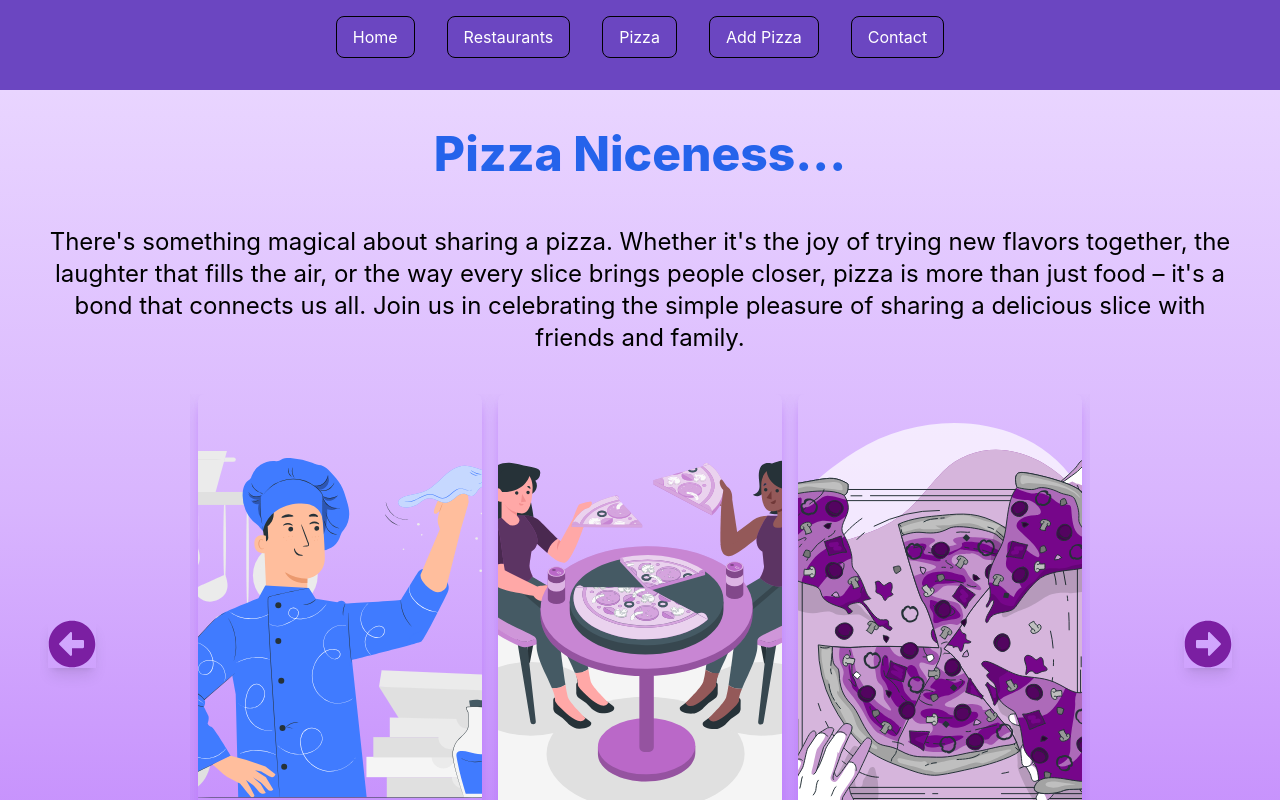
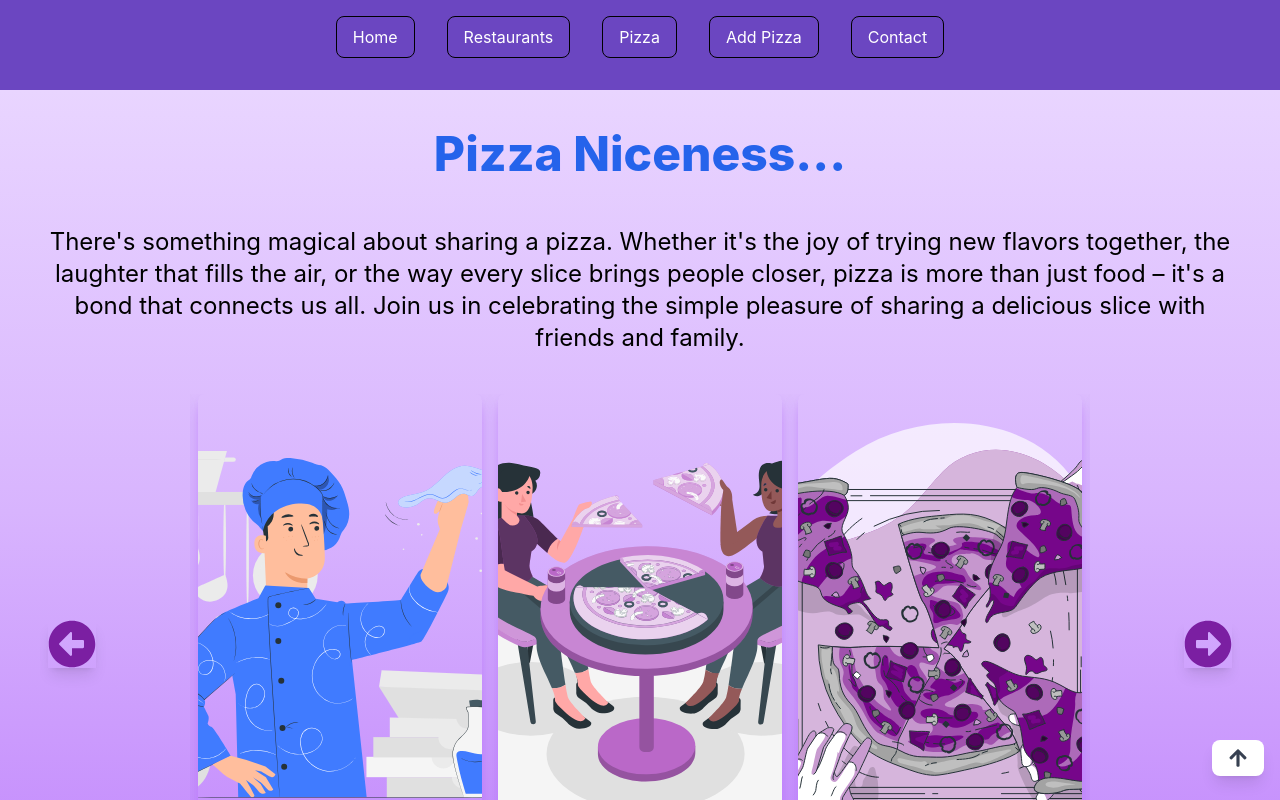
Before and after one commit to Mulindi123/pizzaHat-client, a React (Create React App) app: page / in a window 1280 px wide. Shown: the top 800 px of the page. Built offline with nearby package versions, Linux system fonts and the light colour scheme.

Commit message:
adds back to top button

```diff
--- a/src/components/Footer.js
+++ b/src/components/Footer.js
@@ -1,3 +1,4 @@
+import {FaArrowUp} from 'react-icons/fa'
 const Footer = () => {
     return (
         <div className="flex justify-center items-center h-20 bg-purple-950 text-white">
@@ -23,6 +24,12 @@ const Footer = () => {
                     </a>
                 </li>
             </ul>
+                <button
+                onClick={() => window.scrollTo({ top: 0, behavior: "smooth" })}
+                className="fixed bottom-6 right-4 flex items-center justify-center space-x-2 px-4 py-2 bg-white text-blue-700 font-semibold rounded-lg shadow-lg hover:bg-blue-200 transition duration-300 transform hover:scale-105 hover:animate-bounce"
+                >
+                <FaArrowUp className="text-gray-700 text-xl hover:text-blue-900 transition duration-300" />
+            </button>
         </div>
     );
 }
```
